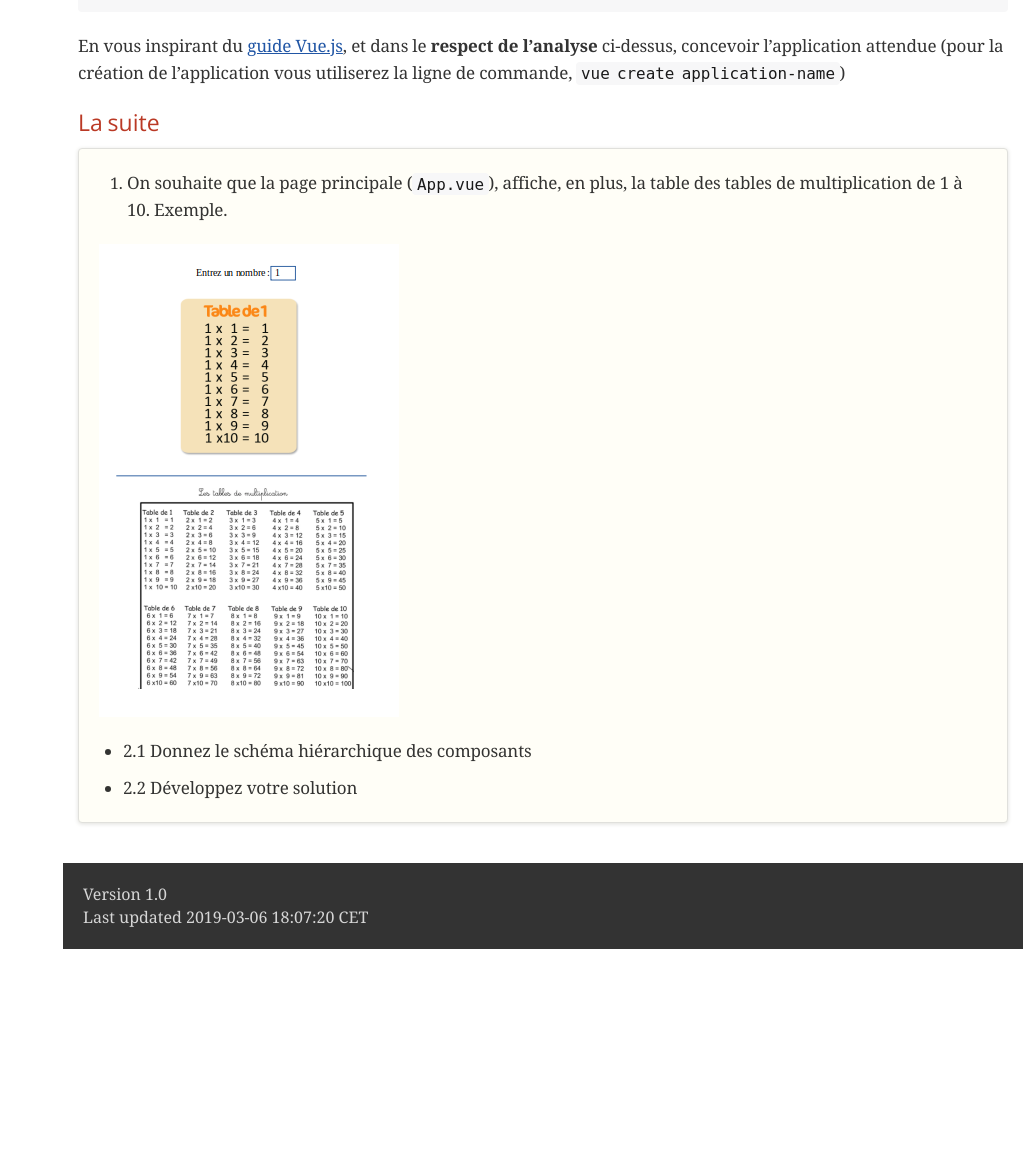
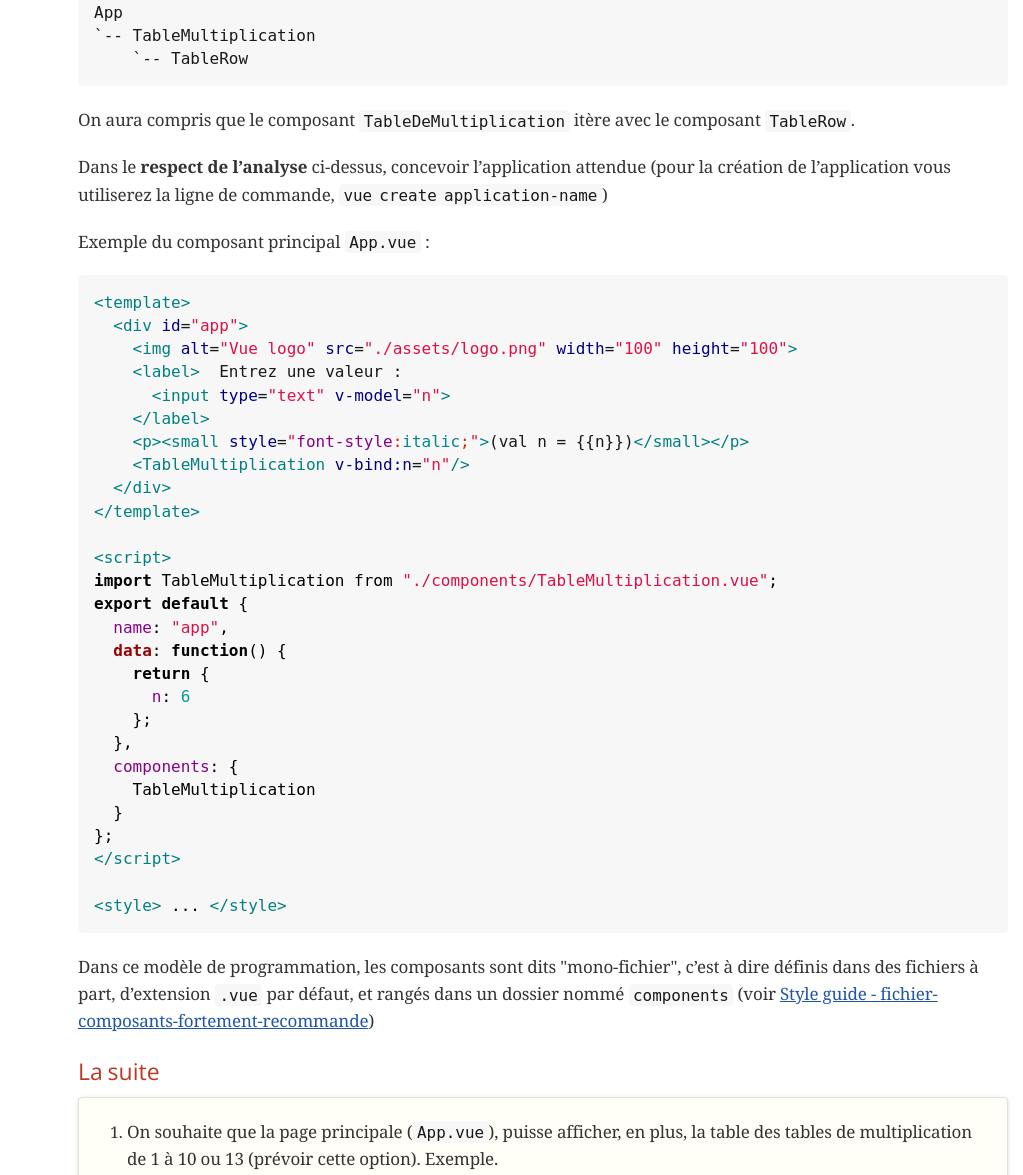
Before and after one commit to sio-melun/vuejs, a plain HTML site: page docs/index.html in a window 1280 px wide. Shown: the part 2428-3603 px from the top of the page, without its empty margins (257-1280 px from the left). Before the commit the page ends 3377 px from the top, so only its background shows below. Drawn offline with nearby package versions, Linux system fonts and the light colour scheme; a web font is replaced by a local one.

Commit message:
Exemple de App.vue pour commencer

```diff
--- a/docs/index.html
+++ b/docs/index.html
@@ -88,7 +88,8 @@ en particulier la notion de composant.</p>
 <div class="sect2">
 <h3 id="objectif"><a class="anchor" href="#objectif"></a>Objectif</h3>
 <div class="paragraph">
-<p>On souhaite concevoir une application web qui affiche une table de multiplication.</p>
+<p>On souhaite concevoir une application web qui affiche une table de multiplication (1 à 10 ou 13), selon
+une valeur soumise par l&#8217;utilisateur.</p>
 </div>
 <div class="quoteblock">
 <blockquote>
@@ -121,10 +122,13 @@ en particulier la notion de composant.</p>
 </div>
 <div class="paragraph">
 <p>Concevoir une application web, avec Vue.js, qui affiche
-une table de multiplication sur la base d&#8217;une valeur soumise par l&#8217;utilisateur (0 à 9 ou 13).</p>
+une table de multiplication sur la base d&#8217;une valeur soumise par l&#8217;utilisateur (1 à 10 ou 13).</p>
 </div>
 <div class="paragraph">
-<p>Exemple de la table de 1 :</p>
+<p>Exemple de la table :</p>
+</div>
+<div class="paragraph">
+<p>Entrez un nombre : 1</p>
 </div>
 <div class="paragraph">
 <p><span class="image"><img src="images/table-de-un-exemple.png" alt="table de un exemple" title="table de un exemple"></span></p>
@@ -156,8 +160,50 @@ une table de multiplication sur la base d&#8217;une valeur soumise par l&#8217;u
 </div>
 </div>
 <div class="paragraph">
-<p>En vous inspirant du <a href="https://fr.vuejs.org/v2/guide/index.html">guide Vue.js</a>, et dans le <strong>respect de l&#8217;analyse</strong> ci-dessus,
+<p>On aura compris que le composant <code>TableDeMultiplication</code> itère avec le composant <code>TableRow</code>.</p>
+</div>
+<div class="paragraph">
+<p>Dans le <strong>respect de l&#8217;analyse</strong> ci-dessus,
 concevoir l&#8217;application attendue (pour la création de l&#8217;application vous utiliserez la ligne de commande,  <code>vue create application-name</code>)</p>
+</div>
+<div class="paragraph">
+<p>Exemple du composant principal <code>App.vue</code> :</p>
+</div>
+<div class="listingblock">
+<div class="content">
+<pre class="CodeRay highlight"><code data-lang="javascript"><span class="tag">&lt;template&gt;</span>
+  <span class="tag">&lt;div</span> <span class="attribute-name">id</span>=<span class="string"><span class="delimiter">&quot;</span><span class="content">app</span><span class="delimiter">&quot;</span></span><span class="tag">&gt;</span>
+    <span class="tag">&lt;img</span> <span class="attribute-name">alt</span>=<span class="string"><span class="delimiter">&quot;</span><span class="content">Vue logo</span><span class="delimiter">&quot;</span></span> <span class="attribute-name">src</span>=<span class="string"><span class="delimiter">&quot;</span><span class="content">./assets/logo.png</span><span class="delimiter">&quot;</span></span> <span class="attribute-name">width</span>=<span class="string"><span class="delimiter">&quot;</span><span class="content">100</span><span class="delimiter">&quot;</span></span> <span class="attribute-name">height</span>=<span class="string"><span class="delimiter">&quot;</span><span class="content">100</span><span class="delimiter">&quot;</span></span><span class="tag">&gt;</span>
+    <span class="tag">&lt;label&gt;</span>  Entrez une valeur :
+      <span class="tag">&lt;input</span> <span class="attribute-name">type</span>=<span class="string"><span class="delimiter">&quot;</span><span class="content">text</span><span class="delimiter">&quot;</span></span> <span class="attribute-name">v-model</span>=<span class="string"><span class="delimiter">&quot;</span><span class="content">n</span><span class="delimiter">&quot;</span></span><span class="tag">&gt;</span>
+    <span class="tag">&lt;/label&gt;</span>
+    <span class="tag">&lt;p&gt;</span><span class="tag">&lt;small</span> <span class="attribute-name">style</span>=<span class="string"><span class="delimiter">&quot;</span><span class="key">font-style</span>:<span class="value">italic</span>;<span class="delimiter">&quot;</span></span><span class="tag">&gt;</span>(val n = {{n}})<span class="tag">&lt;/small&gt;</span><span class="tag">&lt;/p&gt;</span>
+    <span class="tag">&lt;TableMultiplication</span> <span class="attribute-name">v-bind:n</span>=<span class="string"><span class="delimiter">&quot;</span><span class="content">n</span><span class="delimiter">&quot;</span></span><span class="tag">/&gt;</span>
+  <span class="tag">&lt;/div&gt;</span>
+<span class="tag">&lt;/template&gt;</span>
+
+<span class="tag">&lt;script&gt;</span>
+<span class="inline"><span class="reserved">import</span> TableMultiplication from <span class="string"><span class="delimiter">&quot;</span><span class="content">./components/TableMultiplication.vue</span><span class="delimiter">&quot;</span></span>;
+<span class="reserved">export</span> <span class="keyword">default</span> {
+  <span class="key">name</span>: <span class="string"><span class="delimiter">&quot;</span><span class="content">app</span><span class="delimiter">&quot;</span></span>,
+  <span class="function">data</span>: <span class="keyword">function</span>() {
+    <span class="keyword">return</span> {
+      <span class="key">n</span>: <span class="integer">6</span>
+    };
+  },
+  <span class="key">components</span>: {
+    TableMultiplication
+  }
+};</span>
+<span class="tag">&lt;/script&gt;</span>
+
+<span class="tag">&lt;style&gt;</span><span class="inline"> ... </span><span class="tag">&lt;/style&gt;</span></code></pre>
+</div>
+</div>
+<div class="paragraph">
+<p>Dans ce modèle de programmation, les composants sont dits "mono-fichier", c&#8217;est à dire
+définis dans des fichiers à part, d&#8217;extension <code>.vue</code> par défaut, et rangés dans
+un dossier nommé <code>components</code> (voir <a href="https://fr.vuejs.org/v2/style-guide/index.html#Fichier-composants-fortement-recommande">Style guide - fichier-composants-fortement-recommande</a>)</p>
 </div>
 </div>
 <div class="sect3">
@@ -167,20 +213,21 @@ concevoir l&#8217;application attendue (pour la création de l&#8217;application
 <div class="olist arabic">
 <ol class="arabic">
 <li>
-<p>On souhaite que la page principale (<code>App.vue</code>), affiche, en plus, la table des tables de multiplication de 1 à 10. Exemple.</p>
+<p>On souhaite que la page principale (<code>App.vue</code>), puisse afficher, en plus, la table des tables de
+multiplication de 1 à 10 ou 13 (prévoir cette option). Exemple.</p>
 </li>
 </ol>
 </div>
 <div class="paragraph">
 <p><span class="image"><img src="images/table-des-tables-multiplication.png" alt="table des tables multiplication" title="table-des-tables-multiplication"></span></p>
 </div>
+<div class="paragraph">
+<p>Nous nommerons le nouveau composant <code>LesTablesDeMultiplication</code>, qui utilisera le composant <code>TableDeMultiplication</code> (prévoir une itération)</p>
+</div>
 <div class="ulist">
 <ul>
 <li>
-<p>2.1 Donnez le schéma hiérarchique des composants</p>
-</li>
-<li>
-<p>2.2 Développez votre solution</p>
+<p>2.1 Faire évoluer votre application afin d&#8217;afficher les tables de multiplication de 1 à 13.</p>
 </li>
 </ul>
 </div>
```
Also changed, not shown: 1 other file.
